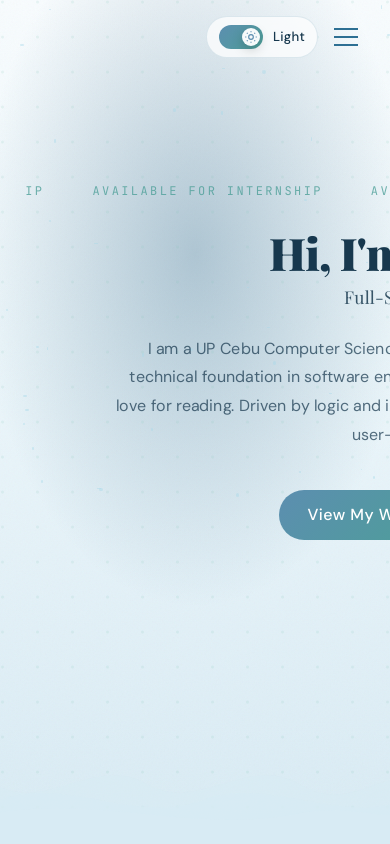
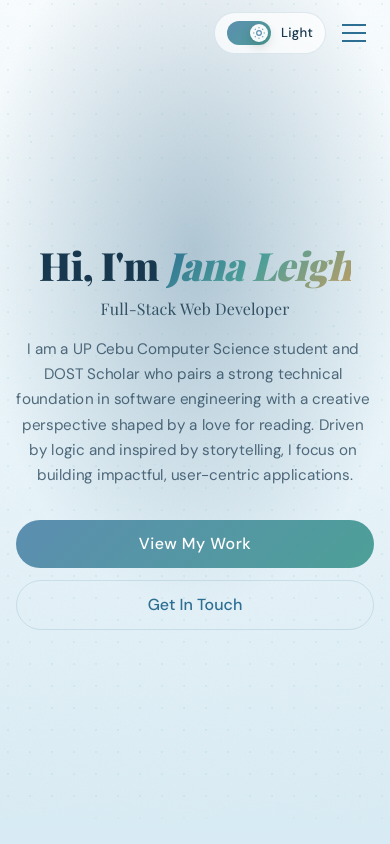
Before and after one commit to jayelsr04/Jleigh_Portfolio, a Next.js app: page / in a window 390 px wide. Shown: the top 844 px of the page. Built offline with nearby package versions, Linux system fonts and the light colour scheme; a web font is replaced by a local one.

Commit message:
-- updated responsiveness

```diff
--- a/src/components/layout/Navbar.tsx
+++ b/src/components/layout/Navbar.tsx
@@ -56,7 +56,7 @@ export default function Navbar() {
           : "none",
       }}
     >
-      <div className="max-w-6xl mx-auto px-6 py-4 flex items-center justify-between">
+      <div className="max-w-6xl mx-auto px-4 sm:px-6 py-3 sm:py-4 flex items-center justify-between">
         {/* Logo */}
         <button
           onClick={() => handleNav("#home")}
--- a/src/components/sections/HeroSection.tsx
+++ b/src/components/sections/HeroSection.tsx
@@ -1,17 +1,38 @@
 "use client";
 
-import { useEffect, useState } from "react";
-import ScrambledText from '../ui/ScrambledText';
-import DotGrid from '../ui/dot-grid';
-import ScrollVelocity from '../ui/ScrollVelocity';
+import { useEffect, useMemo, useState } from "react";
+import ScrambledText from "../ui/ScrambledText";
+import DotGrid from "../ui/dot-grid";
+import ScrollVelocity from "../ui/ScrollVelocity";
 
 export default function HeroSection() {
   const [loaded, setLoaded] = useState(false);
+  const [isMobile, setIsMobile] = useState(false);
 
   useEffect(() => {
     const t = setTimeout(() => setLoaded(true), 100);
     return () => clearTimeout(t);
   }, []);
+
+  useEffect(() => {
+    const update = () => setIsMobile(window.innerWidth < 640);
+    update();
+    window.addEventListener("resize", update);
+    return () => window.removeEventListener("resize", update);
+  }, []);
+
+  const particles = useMemo(() => {
+    const count = isMobile ? 12 : 40;
+
+    return Array.from({ length: count }, (_, i) => ({
+      id: i,
+      size: Math.random() * (isMobile ? 2 : 3) + 1,
+      left: Math.random() * 100,
+      top: Math.random() * 60,
+      duration: 2 + Math.random() * 4,
+      delay: Math.random() * 4,
+    }));
+  }, [isMobile]);
 
   const scrollTo = (id: string) => {
     document.getElementById(id)?.scrollIntoView({ behavior: "smooth" });
@@ -20,98 +41,89 @@ export default function HeroSection() {
   return (
     <section
       id="home"
-      className="relative min-h-screen flex flex-col justify-center items-center overflow-hidden noise-bg"
+      className="relative min-h-[100svh] overflow-hidden noise-bg flex items-center justify-center px-4 sm:px-6 lg:px-8 pt-24 sm:pt-28 lg:pt-32 pb-16 sm:pb-20 lg:pb-24"
       style={{
         background:
           "linear-gradient(180deg, var(--hero-top) 0%, var(--hero-mid) 40%, var(--hero-bottom) 100%)",
       }}
     >
-      {/* Deep ocean gradient layers */}
       <div
         className="absolute inset-0"
+        aria-hidden="true"
         style={{
           background:
             "radial-gradient(ellipse 80% 60% at 50% 30%, rgba(26,82,118,0.3) 0%, transparent 70%)",
         }}
       />
 
-      {/* Interactive Dot Grid Background Layer */}
       <DotGrid
-        dotSize={3}
-        gap={32}
-        baseColor="rgba(136, 201, 191, 0.15)"
+        dotSize={isMobile ? 2 : 3}
+        gap={isMobile ? 20 : 32}
+        baseColor={isMobile ? "rgba(136, 201, 191, 0.22)" : "rgba(136, 201, 191, 0.15)"}
         activeColor="#88c9bf"
-        proximity={140}
-        shockRadius={240}
-        shockStrength={10}
+        proximity={isMobile ? 100 : 140}
+        shockRadius={isMobile ? 160 : 240}
+        shockStrength={isMobile ? 6 : 10}
       />
-
-      {/* Stars/particles in background */}
-      <div className="absolute inset-0 overflow-hidden pointer-events-none">
-        {Array.from({ length: 40 }).map((_, i) => (
+      <div className="absolute inset-0 overflow-hidden pointer-events-none" aria-hidden="true">
+        {particles.map((particle) => (
           <div
-            key={i}
+            key={particle.id}
             className="absolute rounded-full"
             style={{
-              width: `${Math.random() * 3 + 1}px`,
-              height: `${Math.random() * 3 + 1}px`,
+              width: `${particle.size}px`,
+              height: `${particle.size}px`,
               background: "rgba(168, 216, 234, 0.6)",
-              left: `${Math.random() * 100}%`,
-              top: `${Math.random() * 60}%`,
-              opacity: "0.7",
-              animation: `shimmer ${2 + Math.random() * 4}s ease-in-out ${Math.random() * 4}s infinite`,
+              left: `${particle.left}%`,
+              top: `${particle.top}%`,
+              opacity: 0.7,
+              animation: `shimmer ${particle.duration}s ease-in-out ${particle.delay}s infinite`,
             }}
           />
         ))}
       </div>
 
-      {/* Hero Content */}
+      <div className="relative z-10 w-full max-w-4xl mx-auto text-center">
+        {!isMobile && (
+          <div className="w-full mb-8 overflow-hidden select-none pointer-events-none opacity-80">
+            <ScrollVelocity
+              velocity={25}
+              numCopies={12}
+              texts={[
                 <div
-        className="relative z-10 text-center px-6 max-w-4xl mx-auto"
+                  key="marquee-item"
+                  className="flex items-center gap-3 mx-6 text-xs tracking-[0.2em]"
+                >
+                  <span
                     style={{
-          opacity: loaded ? 1 : 0,
-          transform: loaded ? "translateY(0)" : "translateY(30px)",
-          transition: "all 1s ease",
+                      color: "var(--ocean-seafoam)",
+                      fontFamily: "var(--font-mono, 'JetBrains Mono', monospace)",
                     }}
                   >
-        {/* Full-Width Infinite Scroll Velocity Marquee */}
-        <div className="w-full mb-8 overflow-hidden select-none pointer-events-none opacity-80">
-          <ScrollVelocity
-            velocity={25} // Slightly softer velocity since the text travels over a wider layout stretch
-            numCopies={12} // Increased duplicates to ensure zero layout gaps on wide desktop screens
-            texts={[
-              <div key="marquee-item" className="flex items-center gap-3 mx-6 text-xs tracking-[0.2em]">
-                <span style={{
-                  color: "var(--ocean-seafoam)",
-                  fontFamily: "var(--font-mono, 'JetBrains Mono', monospace)"
-                }}>
                     AVAILABLE FOR INTERNSHIP
                   </span>
-              </div>
+                </div>,
               ]}
             />
           </div>
+        )}
 
-        {/* Name */}
         <h1
-          className="font-display font-black mb-2 leading-none"
+          className="font-display font-black mb-3 leading-none"
           style={{
-            fontSize: "clamp(2.8rem, 8vw, 6rem)",
+            fontSize: "clamp(2.4rem, 10vw, 6rem)",
             color: "var(--text-main)",
             letterSpacing: "-0.02em",
           }}
         >
           Hi, I&apos;m{" "}
-          <span className="gradient-text font-display italic">
-            Jana Leigh
-          </span>
+          <span className="gradient-text font-display italic">Jana Leigh</span>
         </h1>
 
-        {/* Typewriter role */}
         <h2
-          className="font-display font-normal mb-6"
+          className="font-display font-normal mb-4 sm:mb-6"
           style={{
-            fontSize: "clamp(1.1rem, 3vw, 1.8rem)",
+            fontSize: "clamp(1rem, 4vw, 1.8rem)",
             color: "var(--text-soft)",
             letterSpacing: "0.01em",
           }}
@@ -119,13 +131,12 @@ export default function HeroSection() {
           Full-Stack Web Developer
         </h2>
 
-        {/* Bio */}
         <ScrambledText
-          className="max-w-2xl mx-auto mb-10 leading-relaxed"
+          className="mx-auto mb-8 sm:mb-10 max-w-2xl leading-relaxed"
           style={{
-            fontSize: "1rem",
+            fontSize: isMobile ? "0.95rem" : "1rem",
             color: "var(--text-muted)",
-            lineHeight: "1.8",
+            lineHeight: isMobile ? "1.65" : "1.8",
           }}
           radius={100}
           duration={1.2}
@@ -138,21 +149,29 @@ export default function HeroSection() {
           by storytelling, I focus on building impactful, user-centric applications.
         </ScrambledText>
 
-        {/* CTA Buttons */}
-        <div className="flex flex-wrap gap-4 justify-center">
-          <button className="btn-primary" onClick={() => scrollTo("projects")}>
+        <div className="flex w-full flex-col sm:flex-row gap-3 sm:gap-4 justify-center">
+          <button
+            className="btn-primary w-full sm:w-auto"
+            onClick={() => scrollTo("projects")}
+            type="button"
+          >
             View My Work
           </button>
-          <button className="btn-outline" onClick={() => scrollTo("contact")}>
+          <button
+            className="btn-outline w-full sm:w-auto"
+            onClick={() => scrollTo("contact")}
+            type="button"
+          >
             Get In Touch
           </button>
         </div>
 
-        {/* Scroll cue */}
-        <div
-          className="mt-16 flex flex-col items-center gap-2 cursor-pointer"
+        {!isMobile && (
+          <button
+            type="button"
+            className="mt-12 sm:mt-16 flex flex-col items-center gap-2 cursor-pointer mx-auto"
             onClick={() => scrollTo("about")}
-          style={{ opacity: 0.5 }}
+            style={{ opacity: 0.5, background: "none", border: "none" }}
           >
             <span
               style={{
@@ -176,18 +195,20 @@ export default function HeroSection() {
                 }}
               />
             </div>
-        </div>
+          </button>
+        )}
       </div>
 
-      {/* Ocean waves at bottom */}
-      <div className="absolute bottom-0 left-0 right-0 pointer-events-none">
-        {/* Wave layer 1 (back) */}
+      <div
+        className="absolute bottom-0 left-0 right-0 pointer-events-none"
+        aria-hidden="true"
+      >
         <svg
           className="wave-layer-1 absolute bottom-0"
           viewBox="0 0 1440 160"
           xmlns="http://www.w3.org/2000/svg"
           preserveAspectRatio="none"
-          style={{ width: "104%", height: "120px" }}
+          style={{ width: "104%", height: isMobile ? "72px" : "120px" }}
         >
           <path
             fillOpacity="0.5"
@@ -195,13 +216,13 @@ export default function HeroSection() {
             d="M0,80 C180,120 360,40 540,80 C720,120 900,40 1080,80 C1260,120 1380,60 1440,80 L1440,160 L0,160 Z"
           />
         </svg>
-        {/* Wave layer 2 (mid) */}
+
         <svg
           className="wave-layer-2 absolute bottom-0"
           viewBox="0 0 1440 160"
           xmlns="http://www.w3.org/2000/svg"
           preserveAspectRatio="none"
-          style={{ width: "104%", height: "100px" }}
+          style={{ width: "104%", height: isMobile ? "56px" : "100px" }}
         >
           <path
             fillOpacity="0.7"
@@ -209,13 +230,13 @@ export default function HeroSection() {
             d="M0,90 C240,50 480,130 720,90 C960,50 1200,130 1440,90 L1440,160 L0,160 Z"
           />
         </svg>
-        {/* Wave layer 3 (front) */}
+
         <svg
           className="wave-layer-3 absolute bottom-0"
           viewBox="0 0 1440 160"
           xmlns="http://www.w3.org/2000/svg"
           preserveAspectRatio="none"
-          style={{ width: "104%", height: "80px" }}
+          style={{ width: "104%", height: isMobile ? "40px" : "80px" }}
         >
           <path
             style={{ fill: "var(--wave-fill)" }}
```
Also changed, not shown: src/components/ui/dot-grid.tsx (+45 -8 lines). Lines whose indentation alone changed are shown as unchanged.
